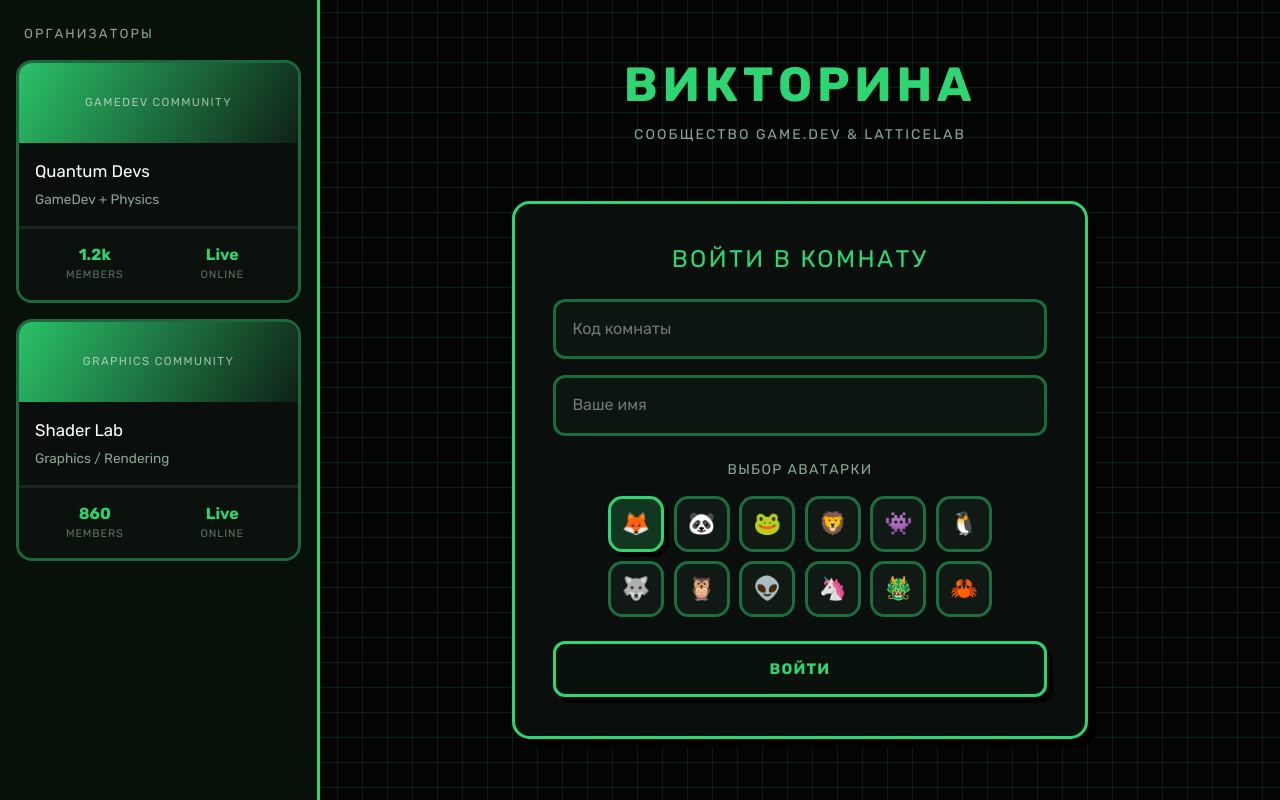
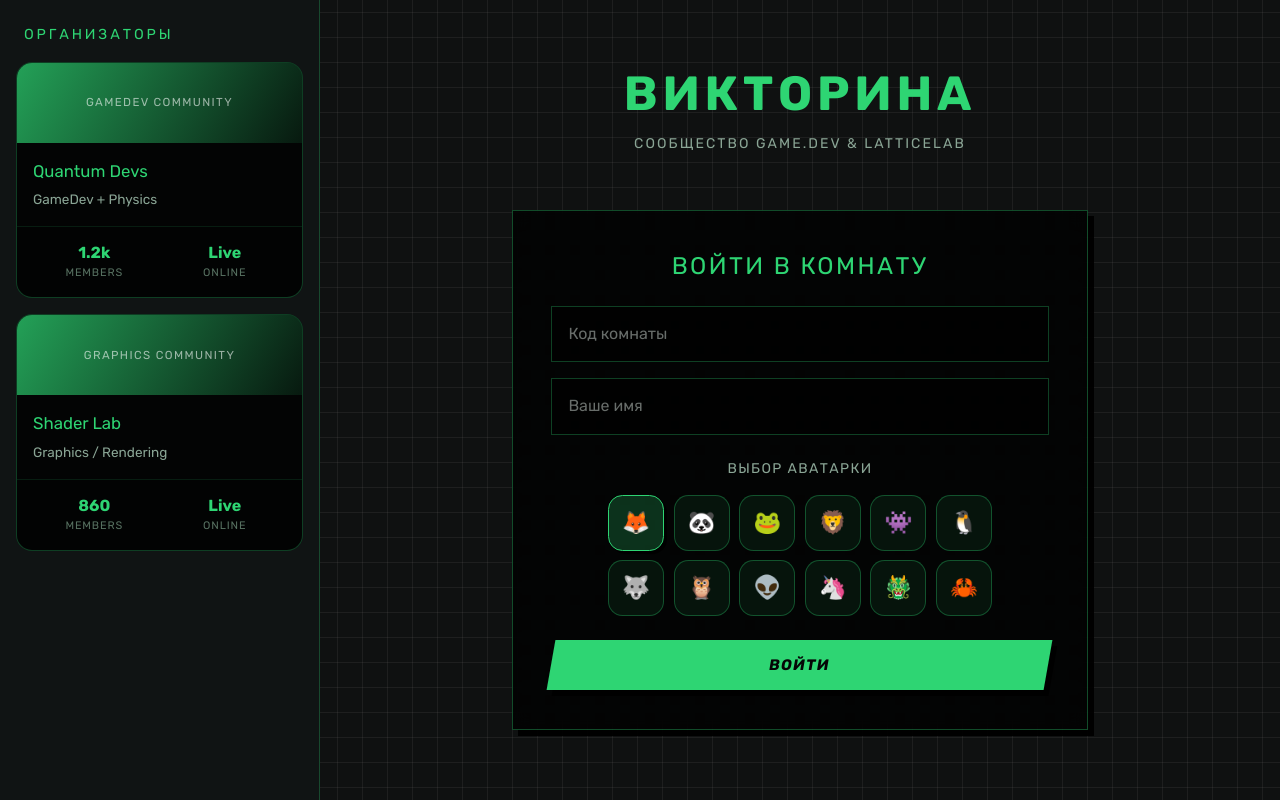
Before and after one commit to KLeyman-228/QuizWeb, a Django app: page / in a window 1280 px wide. Run offline with Django 5.2, Linux system fonts and the light colour scheme; some libraries are stand-ins or nearby versions.

Commit message:
style remake -20

```diff
--- a/static/css/style.css
+++ b/static/css/style.css
@@ -4,16 +4,16 @@
 }
 
 :root {
-    --bg-main: #030403;
-    --bg-secondary: #071009;
-    --bg-card: #0a0f0d;
-    --bg-card-soft: #101713;
-    --bg-input: #0d1510;
-    --bg-input-hover: #132019;
-    --bg-avatar: #111914;
+    --bg-main: #0f1111;
+    --bg-secondary: #101414;
+    --bg-card: rgba(0, 0, 0, 0.78);
+    --bg-card-soft: rgba(46, 213, 115, 0.08);
+    --bg-input: rgba(0, 0, 0, 0.72);
+    --bg-input-hover: rgba(46, 213, 115, 0.12);
+    --bg-avatar: rgba(46, 213, 115, 0.08);
 
-    --grid-color: rgba(46, 213, 115, 0.12);
-    --border-color: rgba(46, 213, 115, 0.45);
+    --grid-color: rgba(114, 114, 114, 0.15);
+    --border-color: rgba(46, 213, 115, 0.28);
     --border-strong: #2ed573;
 
     --green-main: #2ed573;
@@ -30,9 +30,9 @@
     --error: #ff4757;
     --accent: #ffd700;
 
-    --radius: 1.1rem;
-    --radius-sm: 0.75rem;
-    --shadow-soft: 8px 8px 0 rgba(0, 0, 0, 0.9);
+    --radius: 0;
+    --radius-sm: 0;
+    --shadow-soft: 6px 6px 0 rgba(0, 0, 0, 0.95);
 }
 
 html {
@@ -44,7 +44,7 @@ body {
     margin: 0;
     color: var(--text-main);
     background-color: var(--bg-main);
-    --color: rgba(46, 213, 115, 0.12);
+    --color: var(--grid-color);
     background-image:
         linear-gradient(
             0deg,
@@ -88,16 +88,16 @@ textarea {
     flex-direction: column;
     gap: 1rem;
     padding: 1.5rem 1rem;
-    border-right: 3px solid var(--border-strong);
+    border-right: 1px solid var(--border-color);
     background: var(--bg-secondary);
 }
 
 .community h2 {
     margin: 0;
     padding: 0 0.5rem;
-    color: var(--text-muted);
-    font-size: 0.82rem;
-    letter-spacing: 0.16em;
+    color: var(--green-main);
+    font-size: 0.9rem;
+    letter-spacing: 0.2em;
     text-transform: uppercase;
 }
 
@@ -123,22 +123,25 @@ textarea {
     width: 100%;
     padding: clamp(1.25rem, 3vw, 2.5rem);
     background: var(--bg-card);
-    border: 3px solid var(--border-strong);
+    border: 1px solid rgba(46, 213, 115, 0.34);
     border-radius: var(--radius);
     box-shadow: var(--shadow-soft);
+    backdrop-filter: blur(8px);
 }
 
 .discord-card {
     width: 100%;
     overflow: hidden;
     background: var(--bg-card);
-    border: 3px solid var(--border-color);
+    border: 1px solid var(--border-color);
     border-radius: 1rem;
-    transition: transform 0.2s ease, border-color 0.2s ease;
+    box-shadow: none;
+    transition: transform 0.15s ease, background 0.15s ease, border-color 0.15s ease;
 }
 
 .discord-card:hover {
-    transform: translate(-2px, -2px);
+    transform: translateY(-3px);
+    background: rgba(46, 213, 115, 0.1);
     border-color: var(--border-strong);
 }
 
@@ -147,7 +150,7 @@ textarea {
     align-items: center;
     justify-content: center;
     height: 80px;
-    background: linear-gradient(120deg, rgba(46, 213, 115, 0.9), rgba(15, 34, 22, 0.95));
+    background: linear-gradient(120deg, rgba(46, 213, 115, 0.75), rgba(46, 213, 115, 0.1));
 }
 
 .discord-banner-placeholder {
@@ -164,7 +167,7 @@ textarea {
 .discord-card h3 {
     margin: 0 0 0.35rem;
     font-size: 1.05rem;
-    color: #fff;
+    color: var(--green-main);
 }
 
 .discord-card p {
@@ -178,8 +181,8 @@ textarea {
     grid-template-columns: repeat(2, 1fr);
     gap: 0.5rem;
     padding: 0.9rem 1rem 1rem;
-    border-top: 3px solid rgba(255, 255, 255, 0.08);
-    background: #0b120e;
+    border-top: 1px solid rgba(46, 213, 115, 0.12);
+    background: rgba(0, 0, 0, 0.2);
 }
 
 .discord-stat {
@@ -204,13 +207,13 @@ textarea {
     width: 100%;
     margin-bottom: 1rem;
     padding: 0.95rem 1rem;
-    border: 3px solid var(--border-color);
+    border: 1px solid rgba(46, 213, 115, 0.3);
     border-radius: var(--radius-sm);
     background: var(--bg-input);
     color: var(--text-main);
     font-size: 1rem;
     outline: none;
-    transition: background 0.15s ease, border-color 0.15s ease, box-shadow 0.15s ease;
+    transition: background 0.15s ease, border-color 0.15s ease, box-shadow 0.15s ease, transform 0.15s ease;
 }
 
 .input::placeholder {
@@ -232,24 +236,27 @@ textarea {
     gap: 0.5rem;
     min-height: 48px;
     padding: 0.85rem 1.5rem;
-    border: 3px solid var(--button-color);
+    border: none;
     border-radius: var(--radius-sm);
-    background: #08110c;
-    color: var(--button-color);
+    background: var(--button-color);
+    color: #050606;
     font-size: 0.95rem;
     font-weight: 700;
     letter-spacing: 0.08em;
     text-transform: uppercase;
+    transform: skewX(-10deg);
     cursor: pointer;
     box-shadow: 6px 6px 0 rgba(0, 0, 0, 0.88);
     transition: background 0.15s ease, color 0.15s ease, transform 0.15s ease, border-color 0.15s ease, box-shadow 0.15s ease;
 }
 
 .btn:hover {
-    background: var(--button-color);
-    color: #08110c;
-    transform: translate(-2px, -2px);
+    transform: skewX(-10deg) translate(-2px, -2px);
     box-shadow: 8px 8px 0 rgba(0, 0, 0, 0.95);
+}
+
+.btn > * {
+    transform: skewX(10deg);
 }
 
 .btn-sm {
@@ -297,7 +305,7 @@ textarea {
     width: 100%;
     aspect-ratio: 1;
     padding: 0.2rem;
-    border: 3px solid var(--border-color);
+    border: 1px solid rgba(46, 213, 115, 0.32);
     border-radius: 0.9rem;
     background: var(--bg-avatar);
     color: inherit;
@@ -307,15 +315,16 @@ textarea {
 }
 
 .avatar-btn:hover {
-    transform: translate(-2px, -2px);
+    transform: translateY(-2px);
     border-color: var(--border-strong);
-    box-shadow: 5px 5px 0 rgba(0, 0, 0, 0.9);
+    background: rgba(46, 213, 115, 0.16);
+    box-shadow: 3px 3px 0 rgba(0, 0, 0, 0.95);
 }
 
 .avatar-btn.selected {
     border-color: var(--green-main);
-    background: rgba(46, 213, 115, 0.2);
-    box-shadow: 5px 5px 0 rgba(0, 0, 0, 0.9);
+    background: rgba(46, 213, 115, 0.22);
+    box-shadow: 3px 3px 0 rgba(0, 0, 0, 0.95);
 }
 
 .players-grid,
```
Also changed, not shown: other parts of static/css/style.css (+26 -21 lines).
